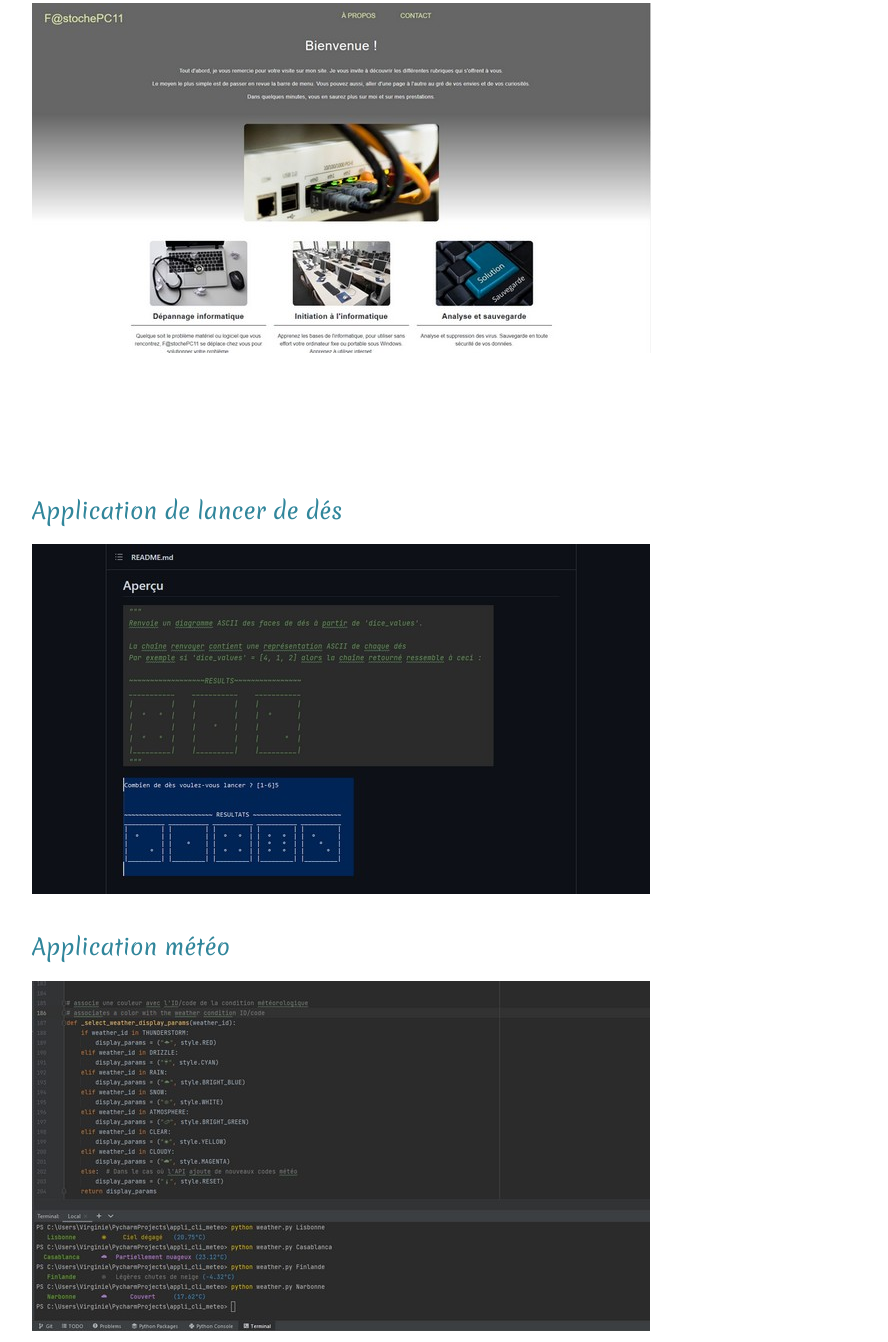
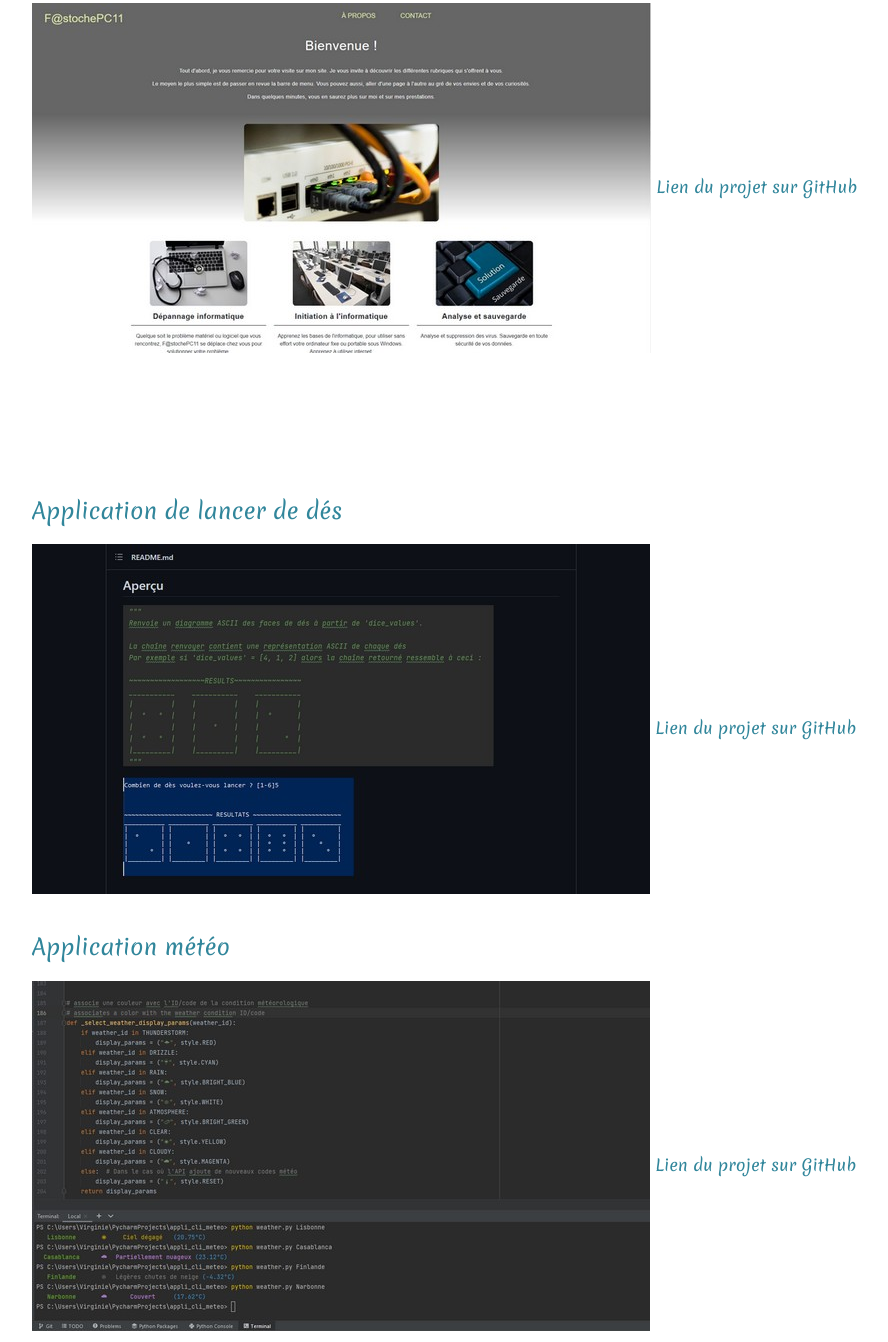
Before and after one commit to evrard-virginie/Entreprise, a plain HTML site: page references.html in a window 1280 px wide. Shown: the part 1098-2440 px from the top of the page, without its empty margins (50-938 px from the left). Drawn offline with nearby package versions, Linux system fonts and the light colour scheme.

Commit message:
Added github link on  projects

```diff
--- a/references.html
+++ b/references.html
@@ -100,6 +100,7 @@
 								<a href="https://fastochepc11.com/" target="_blank">
 									<img src="images/layout/fastochePC11_references.jpg" class="sitePicture" alt="présentation du site de FastochePC11">
 								</a>
+								<a  class="lienGithub" href="https://github.com/evrard-virginie/FastochePC11.git" target="_blank">Lien du projet sur GitHub</a>
 							</div>
 						</div>
 
@@ -107,11 +108,13 @@
 							<div class="col-sm">
 								<h3>Application de lancer de dés</h3>
 									<img src="images/layout/dice_references.jpg" class="sitePicture" alt="présentation d'une application CLI de lancer de dés">
+									<a  class="lienGithub" href="https://github.com/evrard-virginie/dice.py.git" target="_blank">Lien du projet sur GitHub</a>
 							</div>
 
 							<div class="col-sm">
 								<h3>Application météo</h3>
 									<img src="images/layout/appli_cli_meteo_references.jpg" class="sitePicture" alt="présentation d'une application CLI de météo">
+									<a  class="lienGithub" href="https://github.com/evrard-virginie/appli_cli_meteo.git" target="_blank">Lien du projet sur GitHub</a>
 							</div>
 						</div>
 					</section>
```
